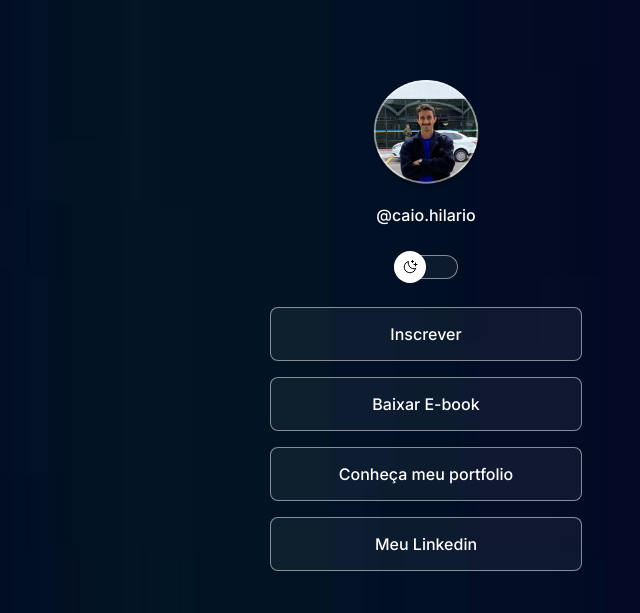
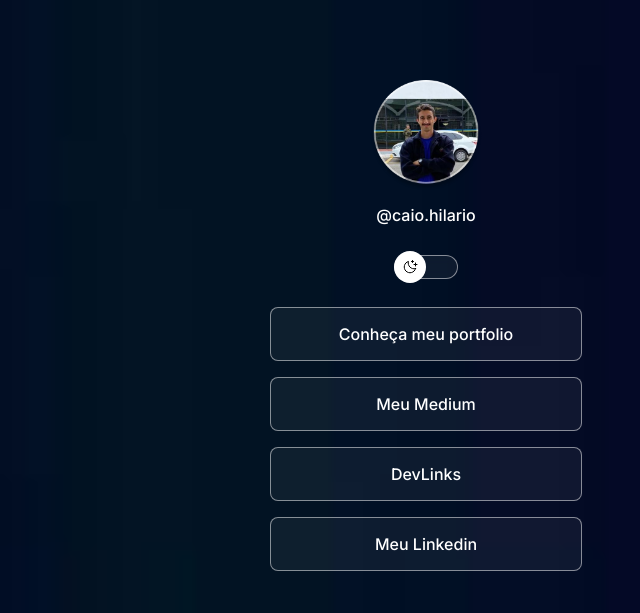
Before and after one commit to CaioVHilario/Discover, a plain HTML site: page index.html in a window 1280 px wide. Shown: the top 613 px of the page, without its empty margins (214-854 px from the left). Drawn offline with nearby package versions, Linux system fonts and the light colour scheme.

Commit message:
Final commit

```diff
--- a/index.html
+++ b/index.html
@@ -30,14 +30,18 @@
 
       <ul>
         <li>
-          <a href="#">Inscrever</a>
+          <a href="https://github.com/CaioVHilario" target="_blank">
+            Conheça meu portfolio
+          </a>
         </li>
         <li>
-          <a href="a">Baixar E-book</a>
+          <a href="https://medium.com/@caio10hilario" target="_blank"
+            >Meu Medium</a
+          >
         </li>
         <li>
-          <a href="https://github.com/CaioVHilario" target="_blank">
-            Conheça meu portfolio
+          <a href="https://github.com/CaioVHilario/Discover" target="_blank"
+            >DevLinks
           </a>
         </li>
         <li>
```
Also changed, not shown: 1 other file.
